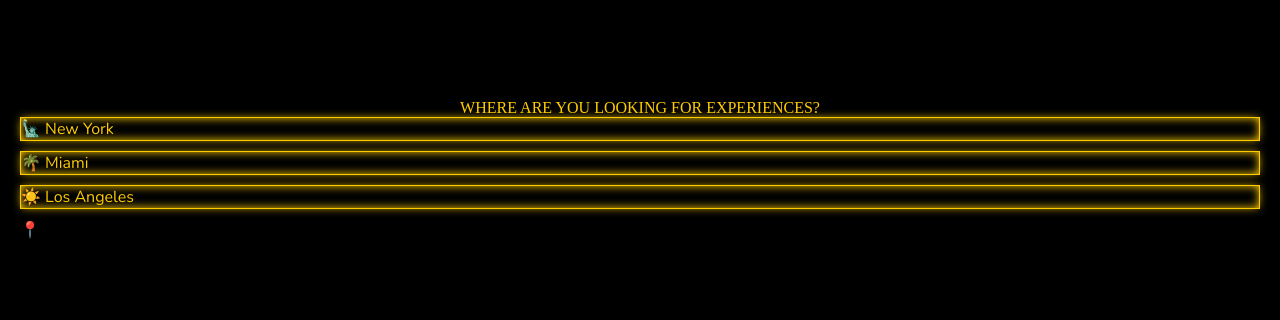
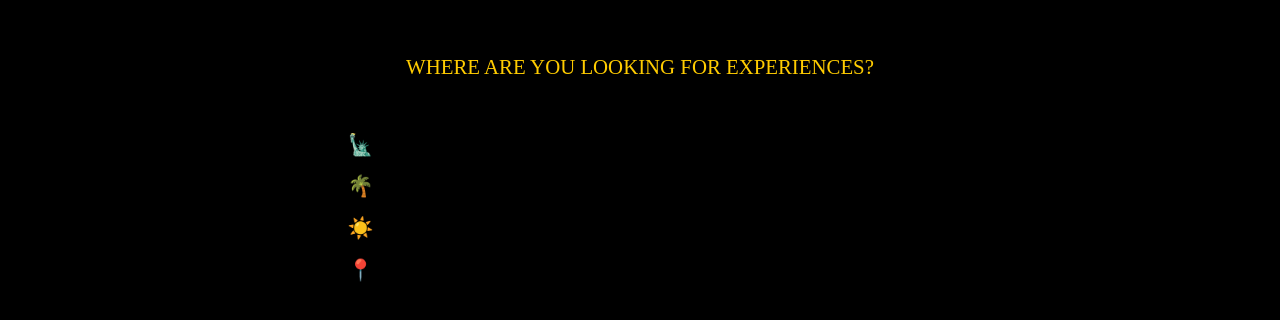
Before and after one commit to James-M-Boyette/takehome_POSH, a React app in the folder client/: page /explore in a window 1280 px wide. Shown: the part 230-550 px from the top of the page. Built offline with nearby package versions, Linux system fonts and the light colour scheme; a web font is replaced by a local one.

Commit message:
chore: update css

```diff
--- a/client/src/components/index.css
+++ b/client/src/components/index.css
@@ -66,14 +66,16 @@
 
 body {
   margin: 0;
-  font-family: 'Nunito', helvetica, verdana, nunito;
+  padding: 0;
+  font-family: "Nunito",helvetica,verdana,nunito;
   max-width: 100%;
   overflow-x: hidden;
-  background: var(--bakcground-black-posh);
+  background: linear-gradient(45deg, var(--bakcground-dark-posh), var(--bakcground-black-posh));
   scroll-behavior: smooth;
-  display: block;
+
 }
 
+/* City Selector Container */
 .city-selector {
   background: #000;
   height: 100vh;
@@ -82,16 +84,22 @@ body {
   display: flex;
   align-items: center;
   justify-content: center;
-  flex-direction: column;
   overflow: hidden;
-  margin: auto;
 }
 
+/* All <divs> in container */
 .city-selector > div {
-  /* flex: none; */
-  box-sizing: border-box;
+  display: flex;
+  flex-direction: column;
+  align-items: center;
+  justify-content: center;
+  transform: scale(1.3);
+  gap: 40px;
+  max-width: 450px;
+  width: 100%;
 }
 
+/* City Selection Header */
 .city-selector-prompt {
   color: var(--pirmary-posh);
   text-transform: uppercase;
@@ -103,6 +111,7 @@ body {
   animation: fadeInDownB 2s forwards;
 }
 
+/* Cit Selection */
 .city-selector-cities {
   display: flex;
   flex-direction: column;
@@ -133,7 +142,7 @@ body {
   transform: translateY(200px);
 }
 
-.gold {
+.CitySelector-cities > div.gold {
   color: var(--pirmary-posh);
   border: 1px solid var(--pirmary-posh);
   box-shadow: 0 0 10px -2px var(--pirmary-posh), 0px 0px 10px var(--pirmary-posh) inset;
--- a/client/src/pages/Explore.js
+++ b/client/src/pages/Explore.js
@@ -18,6 +18,7 @@ const Explore = props => {
     <div className='city-selector'>
       <canvas width='1296' height='991' style={canvasStyle}></canvas>
       {/* TODO: The container div should be a flex container */}
+      <div className='flex-container'>
         <div className='city-selector-prompt'>Where are you looking for experiences?</div>
         <div className='city-selector-cities'>
           <div className='gold'>
@@ -37,6 +38,7 @@ const Explore = props => {
           </div>
         </div>
       </div>
+    </div>
   )
 }
 
```
Lines whose indentation alone changed are shown as unchanged.
